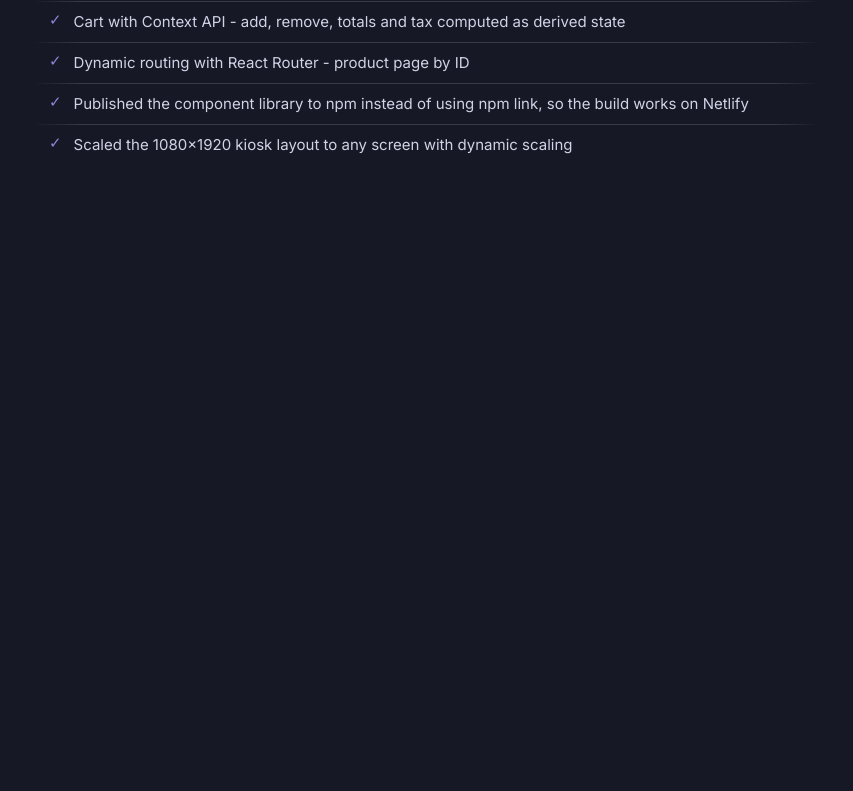
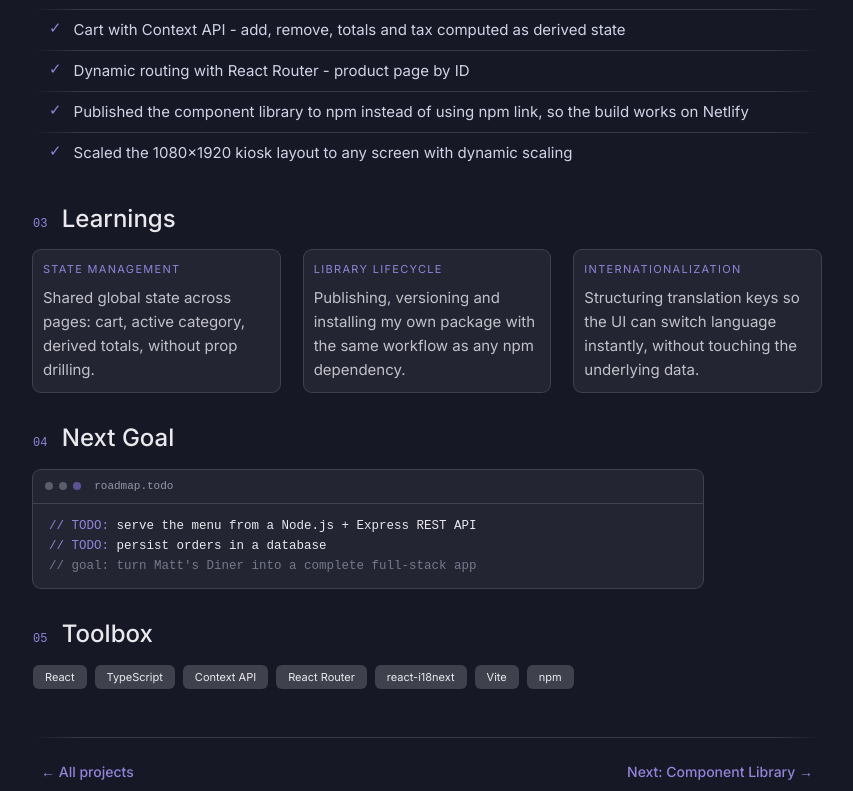
Before and after one commit to Kamat99302/portfolio-react, a React (Vite) app: page / in a window 1280 px wide. Shown: the part 1144-1935 px from the top of the page, without its empty margins (213-1066 px from the left). Before the commit the page ends 1317 px from the top, so only its background shows below. Built offline with nearby package versions, Linux system fonts and the light colour scheme.

Commit message:
feat: complete Matt's Diner case study page
- add Learnings, Next goal and Toolbox chapters

- new codeHelper (Comments) to fit into the editorWindow in the case study page

```diff
--- a/src/components/codeHelpers.tsx
+++ b/src/components/codeHelpers.tsx
@@ -1,6 +1,6 @@
 import { Box } from "@mui/material"
 import type { ReactNode } from "react"
-import { code } from "../theme/theme"
+import { code, colors } from "../theme/theme"
 
 type StrProps ={
     children: ReactNode
@@ -11,3 +11,5 @@ export const Str = ({children}: StrProps)=><Box component="span" sx={{color:code
 export const Kw = ({children}: StrProps)=><Box component="span" sx={{color:code.string}}>{children}</Box>
 
 export const Mark = ({children}: StrProps)=><Box component="span" sx={{color:code.mark}}>{children}</Box>
+
+export const Comments = ({children}: StrProps)=><Box component="span" sx={{color:colors.neutral[600]}}>{children}</Box>
--- a/src/pages/MattsDiner.tsx
+++ b/src/pages/MattsDiner.tsx
@@ -1,12 +1,15 @@
 import Navbar from "../components/Navbar"
-import { Stack, Typography, Container, Box, Button } from "@mui/material"
+import { Stack, Typography, Container, Box, Button, Grid } from "@mui/material"
 import { fontMono, colors } from "../theme/theme"
 import mattsDiner from "../img/mattsdiner.png"
 import SectionHeading from "../components/SectionHeading"
 import EditorWindow from "../components/EditorWindow"
 import CodeBlock from "../components/CodeBlock"
-import { Kw, Mark } from "../components/codeHelpers"
+import { Kw, Mark, Comments } from "../components/codeHelpers"
 import ChallengesList from "../components/ChallengesList"
+import LearningCard from "../components/LearningCard"
+import StackTag from "../components/StackTag"
+import {Divider} from "@mui/material"
 
 export default function MattsDiner(){
     const buttonSx = { py: 0.05, px: 1.1, fontSize: 13 }
@@ -40,7 +43,7 @@ export default function MattsDiner(){
                 </EditorWindow>
             </Stack>
 
-            <Stack spacing={1.2} sx={{mt:4}}>
+            <Stack spacing={1.2} sx={{mt:5, mb:3}}>
             <SectionHeading size="small" number="02" title="Technical challenges solved" />
             <ChallengesList challenges={[
                 "Kept data keys separate from display strings so switching language never breaks category filtering",
@@ -51,6 +54,52 @@ export default function MattsDiner(){
                 ]} />
             </Stack>
 
+            <SectionHeading size="small" number="03" title="Learnings" />
+            <Grid sx={{mt:2}} container spacing={3} >
+                <Grid size ={{xs:12, md:4}}>
+                    <LearningCard kicker="State management" text="Shared global state across pages: cart, active category, derived totals, without prop drilling." />
+                </Grid>
+                <Grid size ={{xs:12, md:4}}>
+                    <LearningCard kicker="Library lifecycle" text="Publishing, versioning and installing my own package with the same workflow as any npm dependency." />
+                </Grid>
+                <Grid size ={{xs:12, md:4}}>
+                    <LearningCard kicker="Internationalization" text="Structuring translation keys so the UI can switch language instantly, without touching the underlying data." />
+                </Grid>
+            </Grid>
+
+            <Stack sx={{mt:4, mb:4}} spacing={2}>
+                <SectionHeading title="Next Goal" size="small" number="04" />
+                <EditorWindow sx={{maxWidth:{xs: "100%", md:"85%"}}} title="roadmap.todo">
+                    <Box sx={{py:0.5}}>
+                    <CodeBlock >
+                        <Mark>// TODO:</Mark> {`serve the menu from a Node.js + Express REST API`}
+                        {"\n"}
+                        <Mark>// TODO:</Mark> {`persist orders in a database`}
+                        {"\n"}
+                        <Comments>// goal: turn Matt's Diner into a complete full-stack app</Comments>
+                    </CodeBlock>
+                    </Box>
+                </EditorWindow>
+            </Stack>
+            <SectionHeading size="small" number="05" title="Toolbox" />
+            <Box sx={{mt:2}}>
+                <Stack direction={"row"} sx={{flexWrap:"wrap", gap:1}}>
+                    <StackTag variant="neutral" label="React"/>
+                    <StackTag variant="neutral" label="TypeScript"/>
+                    <StackTag variant="neutral" label="Context API"/>
+                    <StackTag variant="neutral" label="React Router"/>
+                    <StackTag variant="neutral" label="react-i18next"/>
+                    <StackTag variant="neutral" label="Vite"/>
+                    <StackTag variant="neutral" label="npm"/>
+                </Stack>
+            </Box>
+            <Box sx={{mt:6}}>
+                <Divider sx={{border: 'none',height: '1px', background: `linear-gradient(to right, transparent, ${colors.divider} 48px, ${colors.divider} calc(100% - 48px), transparent)`}} />
+                <Stack sx={{justifyContent:"space-between", mt:2, alignItems: {xs:'center', md:'stretch'}, gap: { xs: 1, md: 0 },}} direction={{xs:"column", md:"row"}}>
+                    <Button href={""} variant="text">← All projects</Button>
+                    <Button href={""} variant="text">Next: Component Library →</Button>
+                </Stack>
+            </Box>
             </Container>
         </>
     )
```
